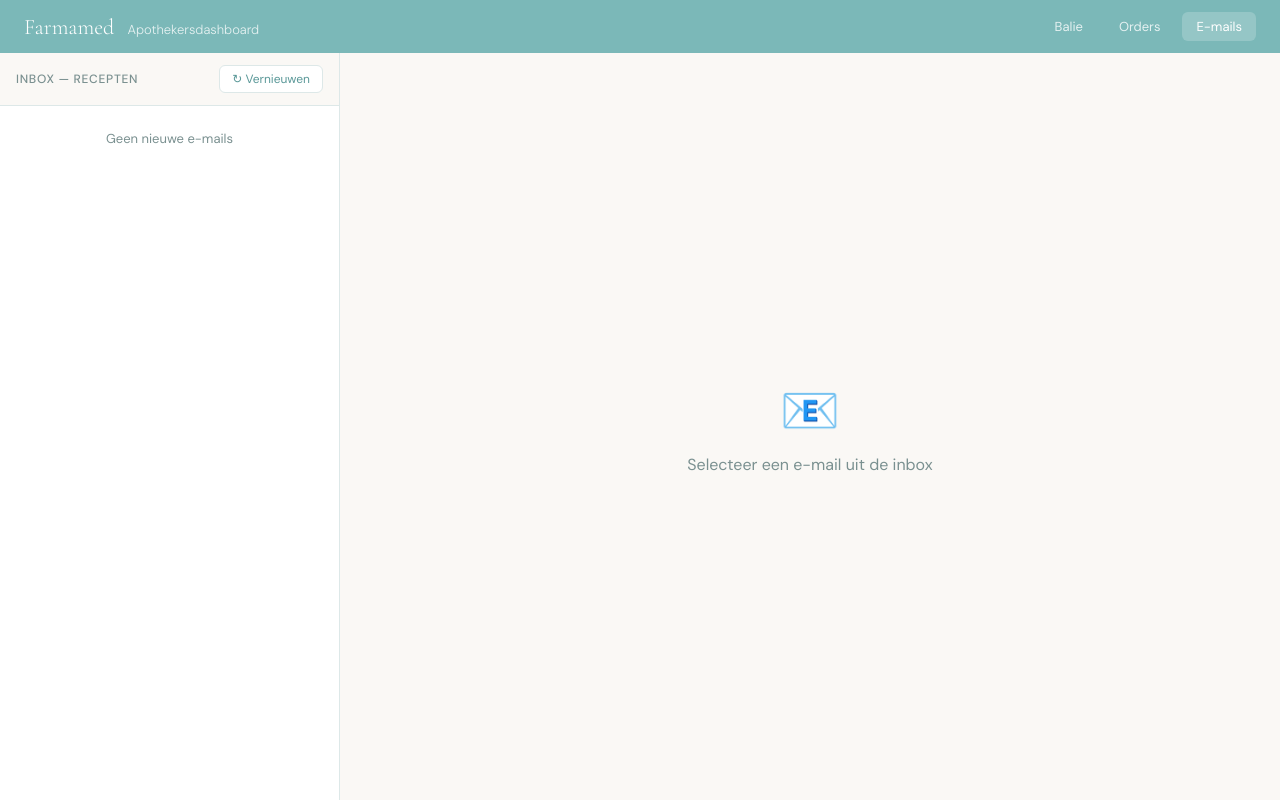
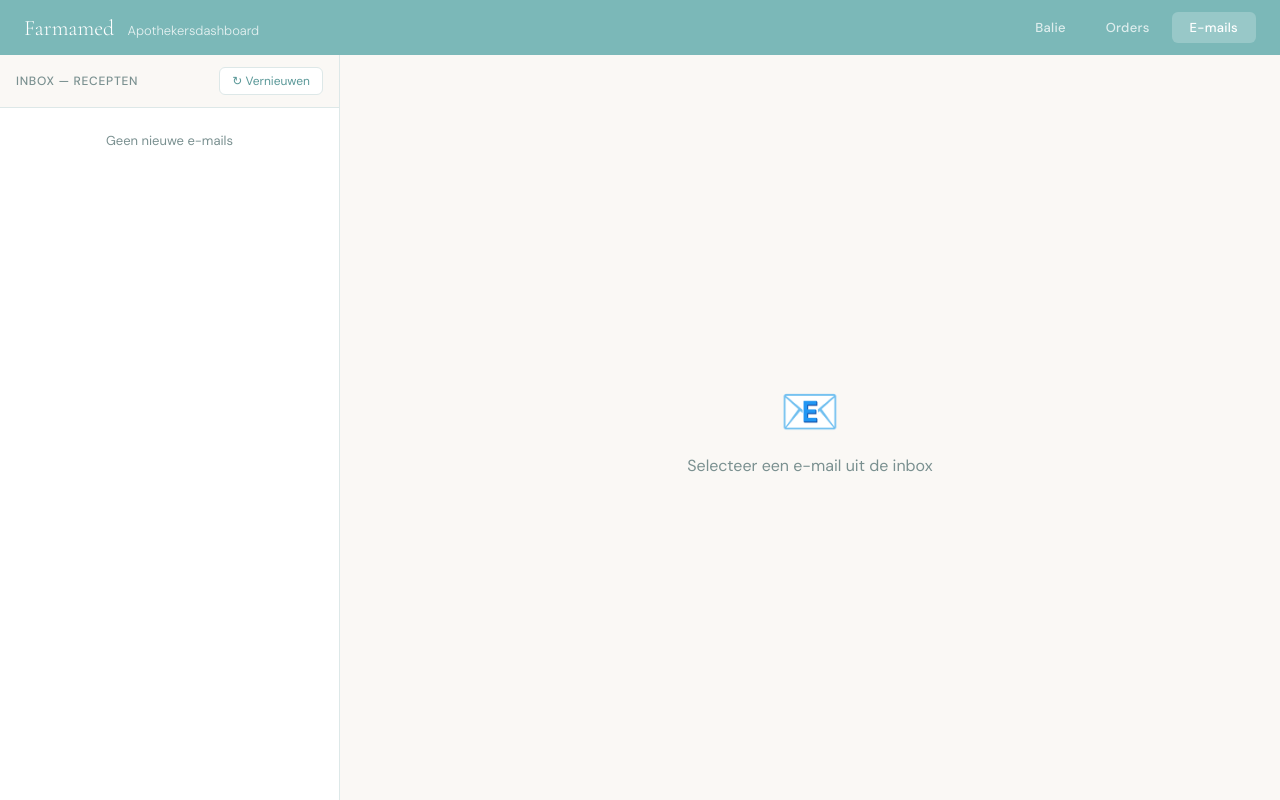
Before and after one commit to gijsderooij/farmamed-web, a FastAPI app: page /emails in a window 1280 px wide. Run offline with FastAPI, Linux system fonts and the light colour scheme; data that the repository does not hold is empty; some libraries are stand-ins or nearby versions.

Commit message:
Update emails.html

```diff
--- a/templates/emails.html
+++ b/templates/emails.html
@@ -24,10 +24,11 @@
     * { box-sizing: border-box; margin: 0; padding: 0; }
     body { font-family: 'DM Sans', sans-serif; background: var(--cream); color: var(--text); min-height: 100vh; display: flex; flex-direction: column; }
 
-    header { background: var(--teal); padding: 12px 24px; display: flex; align-items: center; justify-content: space-between; }
-    .nav { display: flex; gap: 8px; }
-    .nav a { color: rgba(255,255,255,0.8); text-decoration: none; font-size: 13px; padding: 6px 14px; border-radius: 6px; transition: all 0.2s; }
-    .nav a:hover, .nav a.actief { background: rgba(255,255,255,0.2); color: white; }
+    header { background: var(--teal); padding: 12px 24px; display: flex; align-items: center; justify-content: space-between; gap: 16px; }
+    .nav { display: flex; gap: 4px; }
+    .nav a { color: rgba(255,255,255,0.75); text-decoration: none; font-size: 13px; font-weight: 500; padding: 7px 18px; border-radius: 6px; transition: all 0.2s; letter-spacing: 0.02em; }
+    .nav a:hover { background: rgba(255,255,255,0.15); color: white; }
+    .nav a.actief { background: rgba(255,255,255,0.22); color: white; }
 
     .hoofd { display: flex; flex: 1; overflow: hidden; height: calc(100vh - 52px); }
 
```
